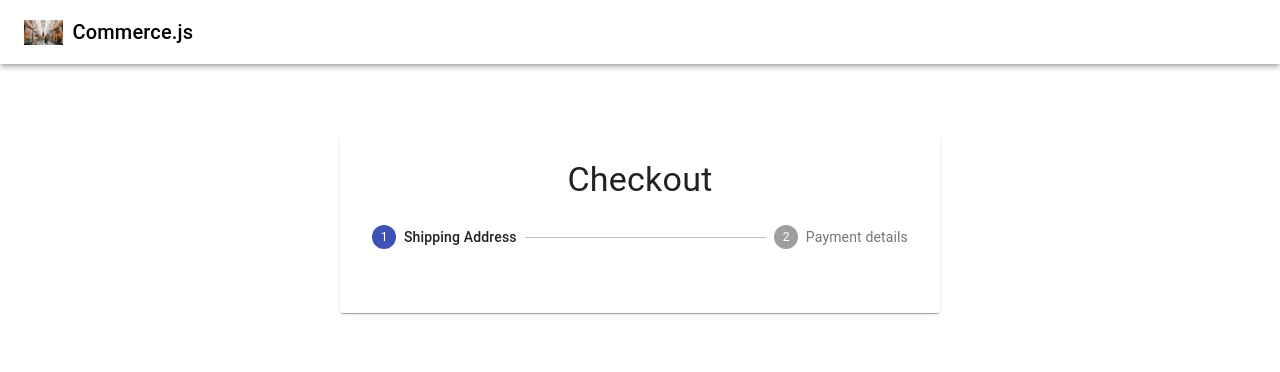
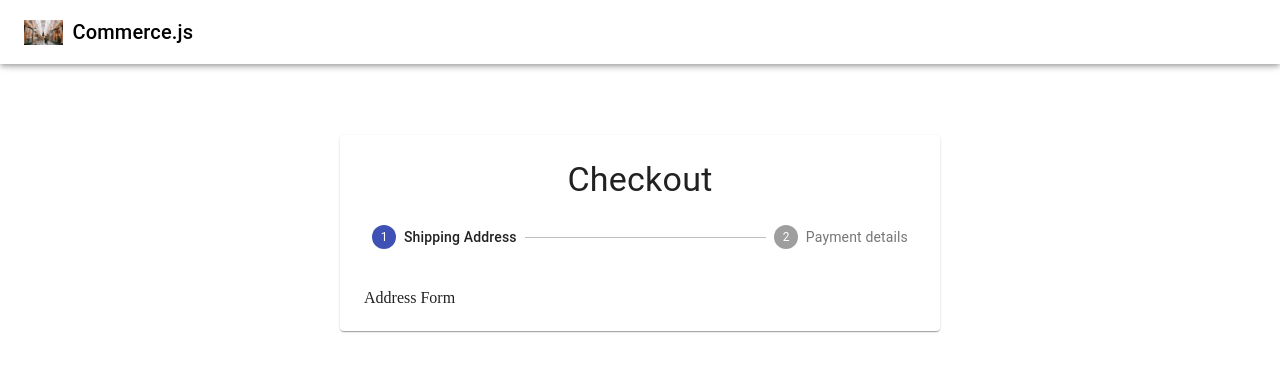
Before and after one commit to aindriu80/ecommerce-webshop-app, a React (Create React App) app: page /checkout in a window 1280 px wide. Shown: the top 372 px of the page. Built offline with nearby package versions, Linux system fonts and the light colour scheme; no server answers.

Commit message:
Implementing Stepper logic

```diff
--- /dev/null
+++ b/src/components/CheckoutForm/AddressForm.jsx
@@ -0,0 +1,7 @@
+import React from "react";
+
+const AddressForm = () => {
+  return <div>Address Form</div>;
+};
+
+export default AddressForm;
--- a/src/components/CheckoutForm/Checkout/Checkout.jsx
+++ b/src/components/CheckoutForm/Checkout/Checkout.jsx
@@ -11,12 +11,18 @@
 } from "@material-ui/core";
 
 import useStyles from "./styles";
+import AddressForm from "../AddressForm";
+import PaymentForm from "../PaymentForm";
 
 const steps = ["Shipping Address", "Payment details"];
 
 const Checkout = () => {
   const [activeStep, setActiveStep] = useState(0);
   const classes = useStyles();
+
+  const Confirmation = () => <div>Confirmation</div>;
+
+  const Form = () => (activeStep === 0 ? <AddressForm /> : <PaymentForm />);
 
   return (
     <>
@@ -33,6 +39,7 @@
               </Step>
             ))}
           </Stepper>
+          {activeStep === steps.length ? <Confirmation /> : <Form />}
         </Paper>
       </main>
     </>
--- /dev/null
+++ b/src/components/CheckoutForm/PaymentForm.jsx
@@ -0,0 +1,7 @@
+import React from "react";
+
+const PaymentForm = () => {
+  return <div>Payment Form</div>;
+};
+
+export default PaymentForm;
```
Also changed, not shown: 1 other file (tests, documents, lock files or other folders).
